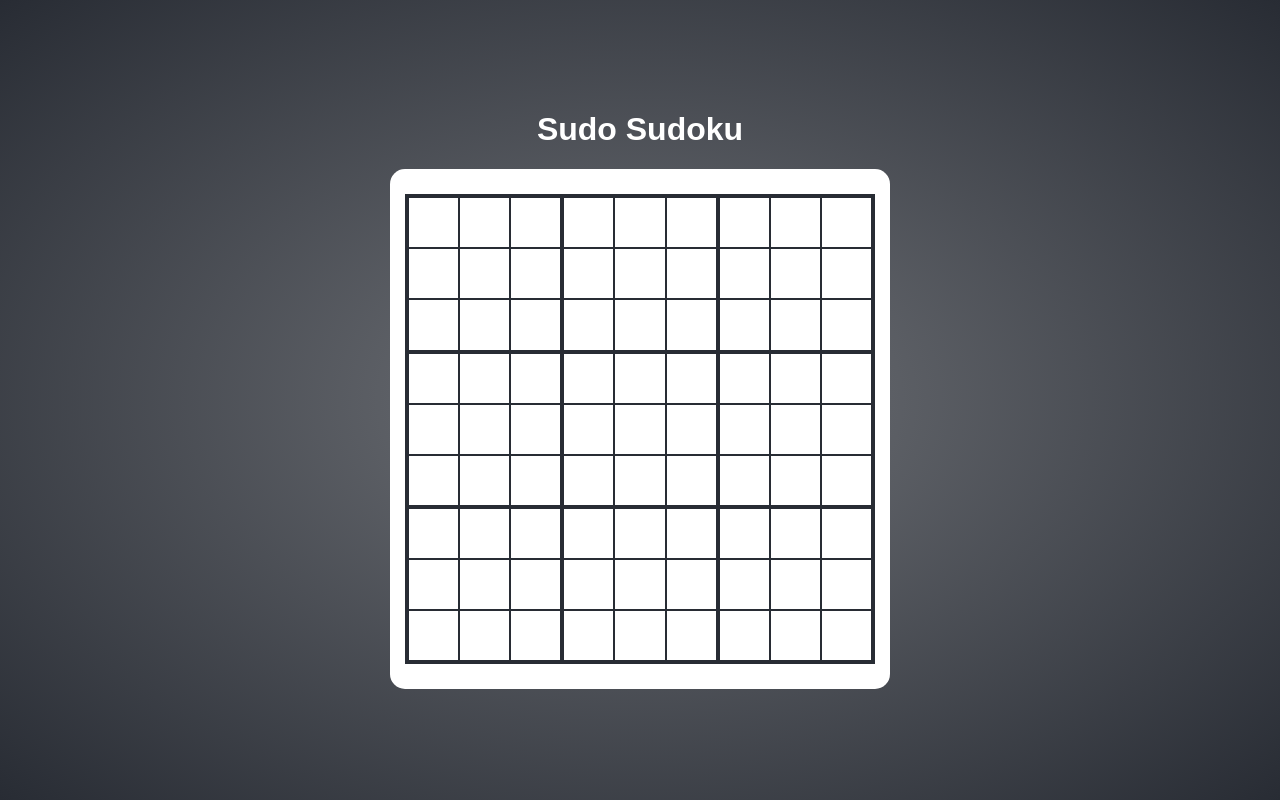
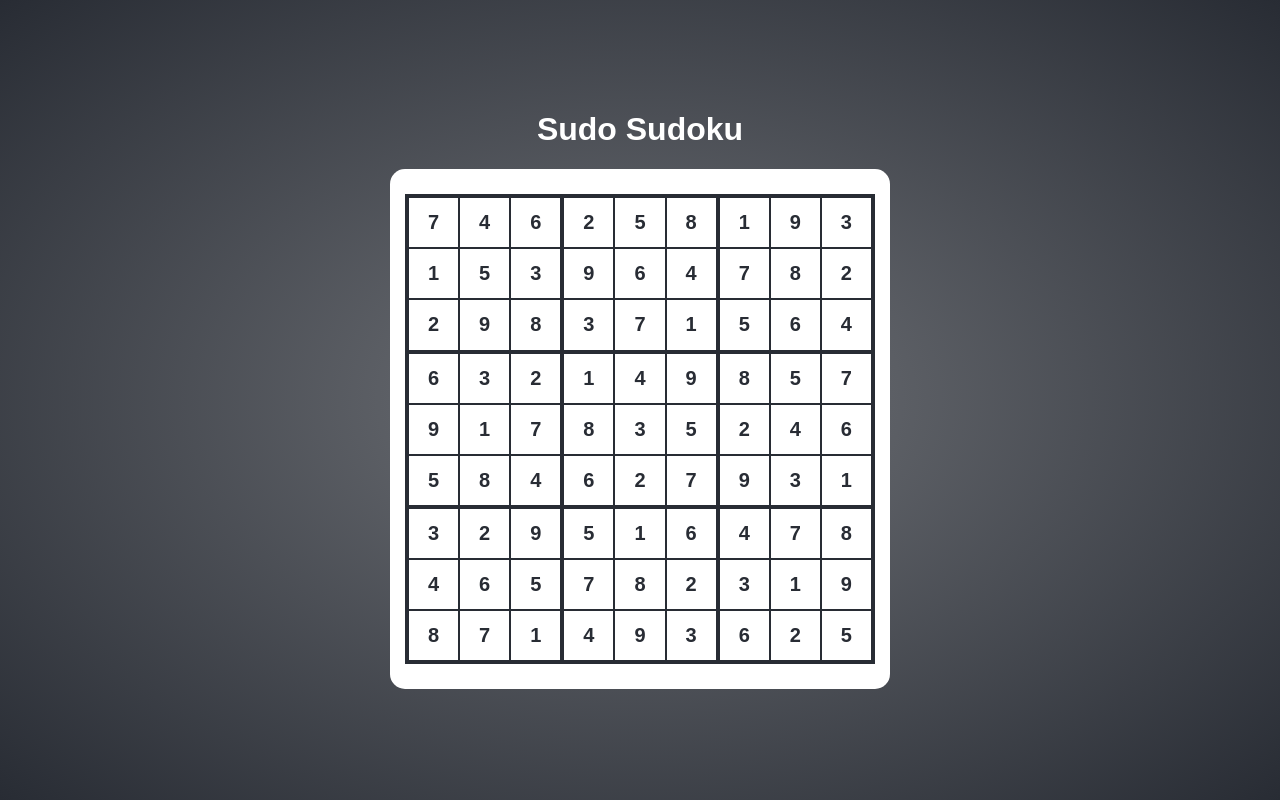
Before and after one commit to honningsvag/sudo-sudoku, a React (Create React App) app: page / in a window 1280 px wide. Built offline with nearby package versions, Linux system fonts and the light colour scheme.

Commit message:
mapped data to sudoku board

```diff
--- a/src/components/grid/block/index.tsx
+++ b/src/components/grid/block/index.tsx
@@ -1,13 +1,24 @@
 import React, { FC } from "react";
+import { useSelector } from "react-redux";
 import { Container } from "./styles";
+
+import { IReducer } from "reducers";
+import { N } from "typings";
 
 interface IProps {
   colIndex: number;
   rowIndex: number;
 }
 
+interface IState {
+  value: N;
+}
+
 const Block: FC<IProps> = ({ colIndex, rowIndex }) => {
-  return <Container></Container>;
+  const state = useSelector<IReducer, IState>(({ grid }) => ({
+    value: grid ? grid[rowIndex][colIndex] : 0,
+  }));
+  return <Container>{state.value === 0 ? "" : state.value}</Container>;
 };
 
 export default Block;
```
